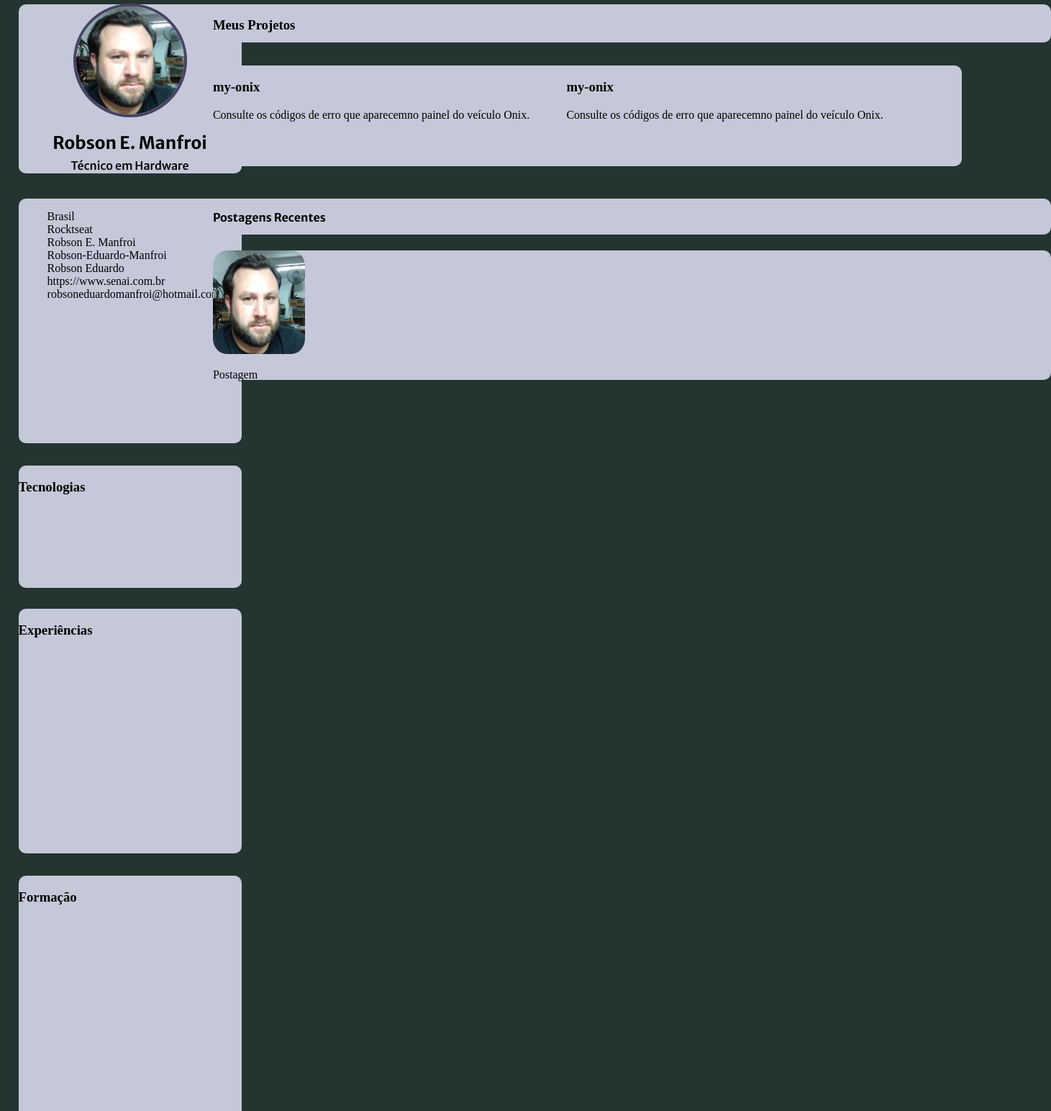
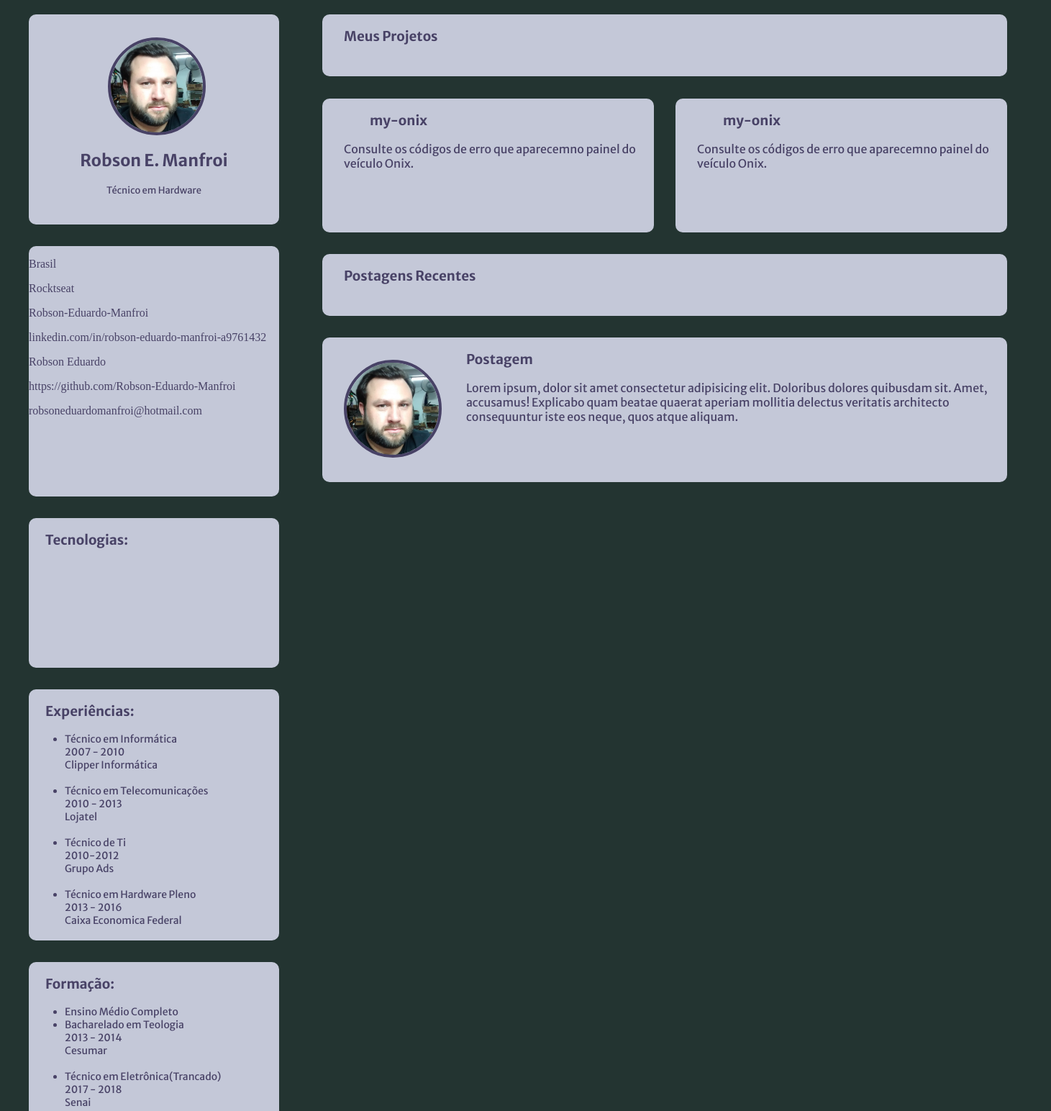
Before and after one commit to Robson-Eduardo-Manfroi/Projeto-Portifolio, a plain HTML site: page index.html in a window 1280 px wide. Shown: the part 20-1564 px from the top of the page at 72% size, 1461 px wide, since content can reach past the window. Drawn offline with Linux system fonts and the light colour scheme.

Commit message:
sexta alteração

```diff
--- a/index.html
+++ b/index.html
@@ -15,7 +15,7 @@
   <body>
     <div class="main">
       <div class="profile">
-        <img src="./imagens/original1500.jpeg" alt="Foto de perfil teste" />
+        <img src="./imagens/original1500.jpeg" alt="Foto de perfil" />
         <h2>Robson E. Manfroi</h2>
         <p>Técnico em Hardware</p>
       </div>
@@ -24,16 +24,19 @@
         <p></p>
       </div>
       <div class="contactos">
-        <ul type="none">
-          <li>Brasil</li>
-          <li>Rocktseat</li>
-          <li>Robson E. Manfroi</li>
-          <li>Robson-Eduardo-Manfroi</li>
-          <li>Robson Eduardo</li>
-          <li>https://www.senai.com.br</li>
-          <li>robsoneduardomanfroi@hotmail.com</li>
-        </ul>
-        <p></p>
+        <p>Brasil</p>
+
+        <p>Rocktseat</p>
+
+        <p>Robson-Eduardo-Manfroi</p>
+
+        <p>linkedin.com/in/robson-eduardo-manfroi-a9761432</p>
+
+        <p>Robson Eduardo</p>
+
+        <p>https://github.com/Robson-Eduardo-Manfroi</p>
+
+        <p>robsoneduardomanfroi@hotmail.com</p>
       </div>
       <div class="post-1">
         <h3>my-onix</h3>
@@ -48,23 +51,74 @@
         </p>
       </div>
       <div class="recentPost">
-        <p>Postagens Recentes</p>
+        <h3>Postagens Recentes</h3>
       </div>
       <div class="post">
-        <img src="./imagens/original1500.jpeg" alt="Foto de post teste" />
-        <p>Postagem</p>
+        <img src="./imagens/original1500.jpeg" alt="Foto de post" />
+        <h3>Postagem</h3>
+        <p>
+          Lorem ipsum, dolor sit amet consectetur adipisicing elit. Doloribus
+          dolores quibusdam sit. Amet, accusamus! Explicabo quam beatae quaerat
+          aperiam mollitia delectus veritatis architecto consequuntur iste eos
+          neque, quos atque aliquam.
+        </p>
       </div>
-      <div class="tecnologies">
-        <h3>Tecnologias</h3>
+      <div class="tecnologias">
+        <h3>Tecnologias:</h3>
         <p></p>
       </div>
-      <div class="experiences">
-        <h3>Experiências</h3>
-        <p></p>
+      <div class="experiencias">
+        <h3>Experiências:</h3>
+        <ul>
+          <li>
+            Técnico em Informática<br />
+            2007 - 2010<br />
+            Clipper Informática
+          </li>
+          <br />
+          <li>
+            Técnico em Telecomunicações <br />
+            2010 - 2013 <br />
+            Lojatel
+          </li>
+          <br />
+          <li>
+            Técnico de Ti <br />
+            2010-2012 <br />
+            Grupo Ads
+          </li>
+          <br />
+          <li>
+            Técnico em Hardware Pleno <br />
+            2013 - 2016 <br />
+            Caixa Economica Federal
+          </li>
+          <br />
+        </ul>
       </div>
-      <div class="education">
-        <h3>Formação</h3>
-        <p></p>
+      <div class="educacao">
+        <h3>Formação:</h3>
+        <ul>
+          <li>Ensino Médio Completo</li>
+          <li>
+            Bacharelado em Teologia <br />
+            2013 - 2014 <br />
+            Cesumar
+          </li>
+          <br />
+          <li>
+            Técnico em Eletrônica(Trancado) <br />
+            2017 - 2018 <br />
+            Senai
+          </li>
+          <br />
+          <li>
+            Desenvolvimento de Sistemas(Atualmente) <br />
+            2022 <br />
+            Senai
+          </li>
+          <br />
+        </ul>
       </div>
     </div>
   </body>
--- a/style.css
+++ b/style.css
@@ -1,6 +1,6 @@
 :root {
   --body-bg-color: hsl(169, 19%, 17%);
-  --text-color: #5a7e07;
+  --text-color: rgb(72, 66, 102);
   --bg-cards: #c4c8d8;
   --bg-techs: #7cb681;
 }
@@ -9,16 +9,18 @@
 
 body {
   background-color: var(--body-bg-color);
-  margin: 2% 2%;
+  margin: 0% 0%;
+  color: var(--text-color);
 }
 
 .main {
+  position: relative;
   display: grid;
   box-sizing: border-box;
-  column-gap: 2%;
-  row-gap: 4%;
-  grid-template-columns: 20% 38% 38%;
-  grid-template-rows: 2% 9% 1% 17% 10% 22%;
+  column-gap: 0%;
+  row-gap: 0%;
+  grid-template-columns: 0% 0% 0% 0% 0% 0% 0% 0% 0% 0% 0% 0%;
+  grid-template-rows: 0% 0% 0% 0% 0% 0%;
   grid-template-areas:
     "profile myprojects myprojects"
     "profile postGH-1 postGH-2"
@@ -31,166 +33,235 @@ body {
 
 .profile {
   background-color: var(--bg-cards);
-  /*border: solid 2px var(--bg-cards);*/
   grid-area: profile;
-  /*width: 20vw;
-  height: 35vh;*/
-  width: 310px;
-  height: 235px;
+  width: 348px;
+  height: 292px;
   min-width: 195px;
   min-height: 209px;
+  left: 40px;
+  top: 40px;
   display: flex;
   flex-direction: column;
   justify-content: center;
   align-items: center;
   border-radius: 10px;
+  position: absolute;
 }
 
 .profile img {
-  width: 150px;
-  height: 150px;
+  width: 128px;
+  height: 128px;
+  left: 110px;
+  top: 32px;
   border-radius: 50%;
   border: solid 4px rgb(72, 66, 102);
+  position: absolute;
 }
 
 .profile h2 {
-  margin-bottom: 5px;
-  justify-content: center;
+  margin-top: 150px;
   font-family: "Merriweather Sans", sans-serif;
+  font-style: normal;
   font-weight: 700;
+  font-size: 23px;
+  line-height: 29px;
 }
 
 .profile p {
   margin: 1px;
   justify-content: center;
   font-family: "Merriweather Sans", sans-serif;
-  font-weight: 500;
+  font-style: normal;
+  font-weight: 300;
+  font-size: 13px;
+  line-height: 16px;
 }
 
 .myprojects {
   background-color: var(--bg-cards);
   grid-area: myprojects;
-  /*border: solid 2px var(--bg-cards);*/
-  /*width: 73vw;
-  height: 9vh;*/
-  width: 1165px;
-  height: 53px;
+  position: absolute;
+  width: 952px;
+  height: 86px;
+  left: 448px;
+  top: 40px;
   border-radius: 10px;
 }
 
-.myprojects p {
+.myprojects h3 {
   font-family: "Merriweather Sans", sans-serif;
   font-weight: 700;
+  padding-left: 30px;
 }
 
 .contactos {
   background-color: var(--bg-cards);
   grid-area: contacts;
-  /*border: solid 2px var(--bg-cards);*/
-  /*width: 20vw;
-  height: 42vh;*/
-  width: 310px;
-  height: 340px;
+  position: absolute;
+  width: 348px;
+  height: 348px;
+  left: 40px;
+  top: 362px;
   border-radius: 10px;
+}
+
+.contactos ul {
+  font-family: "Merriweather Sans", sans-serif;
+  font-style: normal;
+  font-weight: 400;
+  font-size: 13px;
+  line-height: 16px;
+  padding-left: 50px;
 }
 
 .post-1 {
   background-color: var(--bg-cards);
   grid-area: postGH-1;
-  /*border: solid 2px var(--bg-cards);*/
-  /*width: 35vw;
-  height: 21vh;*/
-  width: 550px;
-  height: 140px;
+  position: absolute;
+  width: 461px;
+  height: 186px;
+  left: 448px;
+  top: 157px;
   border-radius: 10px;
+}
+.post-1 h3 {
+  font-family: "Merriweather Sans", sans-serif;
+  font-weight: 700;
+  padding-left: 66px;
+}
+.post-1 p {
+  font-family: "Merriweather Sans", sans-serif;
+  font-weight: 400;
+  padding-left: 30px;
 }
 
 .post-2 {
   background-color: var(--bg-cards);
   grid-area: postGH-2;
-  /*border: solid 2px var(--bg-cards);*/
-  /*width: 35vw;
-  height: 21vh;*/
+  position: absolute;
+  width: 461px;
+  height: 186px;
+  left: 939px;
+  top: 157px;
   border-radius: 10px;
-  width: 550px;
-  height: 140px;
+}
+.post-2 h3 {
+  font-family: "Merriweather Sans", sans-serif;
+  font-weight: 700;
+  padding-left: 66px;
+}
+.post-2 p {
+  font-family: "Merriweather Sans", sans-serif;
+  font-weight: 400;
+  padding-left: 30px;
 }
 
 .recentPost {
   background-color: var(--bg-cards);
   grid-area: recentPost;
-  /*border: solid 2px var(--bg-cards);*/
-  /*width: 73vw;
-  height: 9vh;*/
   border-radius: 10px;
-  width: 1165px;
-  height: 50px;
+  position: absolute;
+  width: 952px;
+  height: 86px;
+  left: 448px;
+  top: 373px;
 }
 
-.recentPost p {
+.recentPost h3 {
   font-family: "Merriweather Sans", sans-serif;
   font-weight: 700;
+  padding-left: 30px;
 }
 
 .post {
   background-color: var(--bg-cards);
   grid-area: post;
-  width: 1165px;
-  height: 180px;
+  position: absolute;
+  width: 952px;
+  height: 201px;
+  left: 448px;
+  top: 489px;
   border-radius: 10px;
-  /*border: solid 2px var(--bg-cards);*/
+}
+.post h3 {
+  font-family: "Merriweather Sans", sans-serif;
+  font-weight: 700;
+  padding-left: 200px;
+}
+
+.post p {
+  font-family: "Merriweather Sans", sans-serif;
+  font-weight: 400;
+  padding-left: 200px;
 }
 
 .post img {
-  width: 10vw;
-  height: 18vh;
-  border-radius: 15%;
+  position: absolute;
+  width: 128px;
+  height: 128px;
+  left: 30px;
+  top: 31px;
+  border-radius: 50%;
+  border: solid 4px rgb(72, 66, 102);
 }
 
-.tecnologies {
+.tecnologias {
   background-color: var(--bg-cards);
   grid-area: tec;
-  /*border: solid 2px var(--bg-cards);*/
-  /*width: 20vw;
-  height: 21vh;*/
-  width: 310px;
-  height: 170px;
+  position: absolute;
+  width: 348px;
+  height: 208px;
+  left: 40px;
+  top: 740px;
   border-radius: 10px;
 }
 
-.tecnologies p {
+.tecnologias h3 {
   font-family: "Merriweather Sans", sans-serif;
   font-weight: 700;
+  padding-left: 23px;
 }
 
-.experiences {
+.experiencias {
   background-color: var(--bg-cards);
   grid-area: exp;
-  /*border: solid 2px var(--bg-cards);*/
-  /*width: 20vw;
-  height: 44vh;*/
-  width: 310px;
-  height: 340px;
+  position: absolute;
+  width: 348px;
+  height: 349px;
+  left: 40px;
+  top: 978px;
   border-radius: 10px;
 }
 
-.experiences p {
+.experiencias h3 {
   font-family: "Merriweather Sans", sans-serif;
   font-weight: 700;
+  padding-left: 23px;
+}
+.experiencias ul {
+  font-family: "Merriweather Sans", sans-serif;
+  font-size: 14px;
+  padding-left: 50px;
 }
 
-.education {
+.educacao {
   background-color: var(--bg-cards);
   grid-area: edu;
-  /*border: solid 2px var(--bg-cards);*/
-  /*width: 20vw;
-  height: 44vh;*/
-  width: 310px;
-  height: 340px;
+  position: absolute;
+  width: 348px;
+  height: 352px;
+  left: 40px;
+  top: 1357px;
   border-radius: 10px;
 }
 
-.education p {
+.educacao h3 {
   font-family: "Merriweather Sans", sans-serif;
   font-weight: 700;
+  padding-left: 23px;
 }
+.educacao ul {
+  font-family: "Merriweather Sans", sans-serif;
+  font-size: 14px;
+  padding-left: 50px;
+}
```
